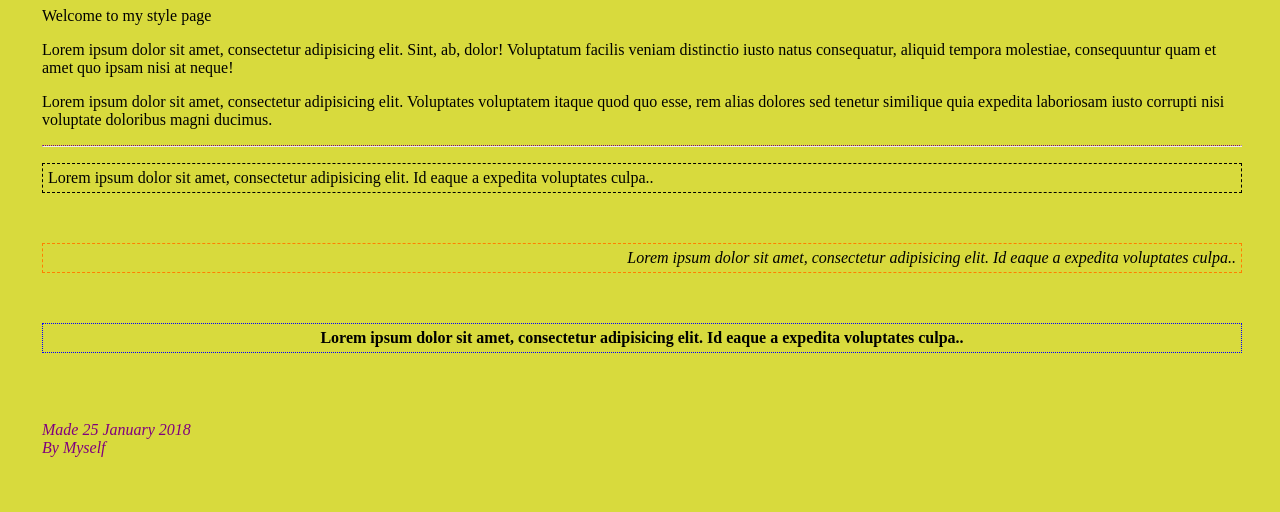
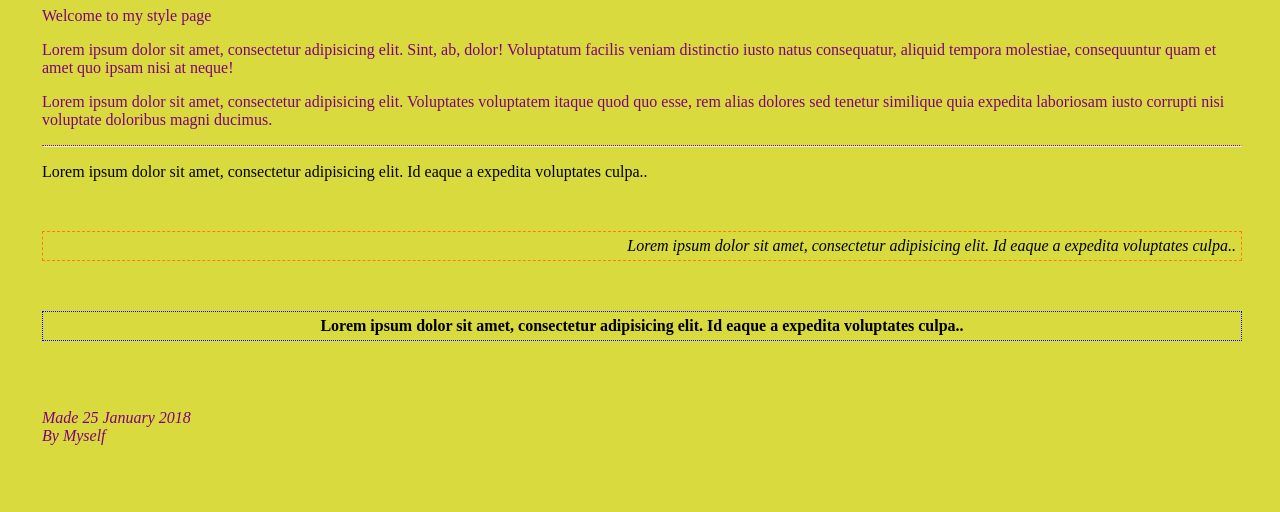
Before and after one commit to BivekMali/BasicWebDevelopment, a plain HTML site: page CSS/Assginment1/Index.html in a window 1280 px wide. Shown: the part 288-800 px from the top of the page. Drawn offline with Linux system fonts and the light colour scheme.

Commit message:
Add files via upload

```diff
--- a/CSS/Assginment1/Index.html
+++ b/CSS/Assginment1/Index.html
@@ -14,11 +14,11 @@
             <button class="bl">w3schools - PHP</button><br> <br>
         </div>
         <div class="try2">
-            <h1>My frist styled page</h1>
+            <h1 class="purple">My frist styled page</h1>
 
-            <p>Welcome to my style page</p>
-            <p>Lorem ipsum dolor sit amet, consectetur adipisicing elit. Sint, ab, dolor! Voluptatum facilis veniam distinctio iusto natus consequatur, aliquid tempora molestiae, consequuntur quam et amet quo ipsam nisi at neque!</p>
-            <p>Lorem ipsum dolor sit amet, consectetur adipisicing elit. Voluptates voluptatem itaque quod quo esse, rem alias dolores sed tenetur similique quia expedita laboriosam iusto corrupti nisi voluptate doloribus magni ducimus.</p>
+            <p class="purple">Welcome to my style page</p>
+            <p class="purple">Lorem ipsum dolor sit amet, consectetur adipisicing elit. Sint, ab, dolor! Voluptatum facilis veniam distinctio iusto natus consequatur, aliquid tempora molestiae, consequuntur quam et amet quo ipsam nisi at neque!</p>
+            <p class="purple">Lorem ipsum dolor sit amet, consectetur adipisicing elit. Voluptates voluptatem itaque quod quo esse, rem alias dolores sed tenetur similique quia expedita laboriosam iusto corrupti nisi voluptate doloribus magni ducimus.</p>
             <div><hr>
 			<p class="try3">Lorem ipsum dolor sit amet, consectetur adipisicing elit. Id eaque a expedita voluptates culpa..</p><br>
 			<p class="try4"><i>Lorem ipsum dolor sit amet, consectetur adipisicing elit. Id eaque a expedita voluptates culpa..</i></p><br>
--- a/CSS/Assginment1/stylesheet.css
+++ b/CSS/Assginment1/stylesheet.css
@@ -20,6 +20,12 @@ hr{
 	width: 1200px;
 	margin-top: 10px;
 	margin-right: 30px;
+
+}
+.purple{
+
+	color: #80007E;
+}
 
 }
 
```
